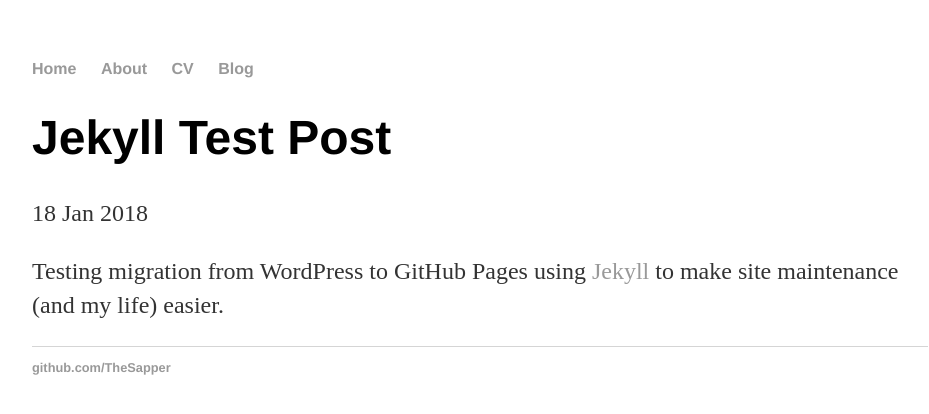
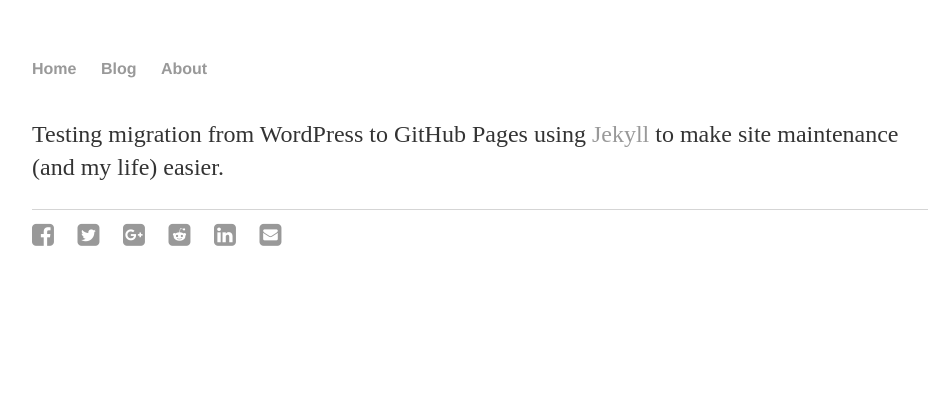
Before and after one commit to TheSapper/TheSapper.github.io, a Jekyll site: the page built from _posts/2018-01-18-Jekyll-Test.md, in a window 1280 px wide. Shown: the top 414 px of the page, without its empty margins (160-1089 px from the left). Built offline with Jekyll 4.4.1, drawn with Linux system fonts in a browser that asks for light colours.

Commit message:
Alterations to layouts.

```diff
--- a/_layouts/default.html
+++ b/_layouts/default.html
@@ -1,26 +1,11 @@
-<!DOCTYPE html>
-<html>
-	<head>
-		<title>{{ page.title }}</title>
-		<!-- link to main stylesheet -->
-		<link rel="stylesheet" type="text/css" href="/css/main.css">
-	</head>
-	<body>
-		<nav>
-    		<ul>
-        		<li><a href="/">Home</a></li>
-	        	<li><a href="/about">About</a></li>
-        		<li><a href="/cv">CV</a></li>
-        		<li><a href="/blog">Blog</a></li>
-    		</ul>
-		</nav>
-		<div class="container">
-    		{{ content }}
-		</div><!-- /.container -->
-		<footer>
-    		<ul>
-        		<li><a href="https://github.com/TheSapper">github.com/TheSapper</a></li>
-			</ul>
-		</footer>
-	</body>
+<!doctype html>
+<html lang="en">
+  {% include head.html %}
+  {% include header.html %}
+  <body>
+    {% include sidebar.html %}
+    <div class="container">
+    {{ content }}
+	  </div> <!-- container -->
+  </body>
 </html>
--- a/_layouts/post.html
+++ b/_layouts/post.html
@@ -1,9 +1,22 @@
 ---
 layout: default
 ---
-<h1>{{ page.title }}</h1>
-<p class="meta">{{ page.date | date_to_string }}</p>
-
-<div class="post">
+<article>
+  <header>
+    <h1>{{ post.title }}</h1>
+    <p>{{ post.date | date_to_string }}</p>
+  </header>
+  <div class="post-body">
   {{ content }}
-</div>
+  </div>
+  <footer>
+    <ul class="share-buttons">
+      <li><a href="https://www.facebook.com/sharer/sharer.php?u={{ site.url }}&quote={{ post.title }}" target="_blank" title="Share on Facebook"><i class="fa fa-facebook-square fa-2x" aria-hidden="true"></i><span class="sr-only">Share on Facebook</span></a></li>
+      <li><a href="https://twitter.com/intent/tweet?source={{ site.url }}&text={{ post.title }}: {{ site.url }}&via=InfosecSapper" target="_blank" title="Tweet"><i class="fa fa-twitter-square fa-2x" aria-hidden="true"></i><span class="sr-only">Tweet</span></a></li>
+      <li><a href="https://plus.google.com/share?url={{ site.url }}" target="_blank" title="Share on Google+"><i class="fa fa-google-plus-square fa-2x" aria-hidden="true"></i><span class="sr-only">Share on Google+</span></a></li>
+      <li><a href="http://www.reddit.com/submit?url={{ site.url }}&title={{ post.title }}" target="_blank" title="Submit to Reddit"><i class="fa fa-reddit-square fa-2x" aria-hidden="true"></i><span class="sr-only">Submit to Reddit</span></a></li>
+      <li><a href="http://www.linkedin.com/shareArticle?mini=true&url={{ site.url }}&title={{ post.title }}&summary={{ post.excerpt }}&source={{ site.url }}" target="_blank" title="Share on LinkedIn"><i class="fa fa-linkedin-square fa-2x" aria-hidden="true"></i><span class="sr-only">Share on LinkedIn</span></a></li>
+      <li><a href="mailto:?subject={{ post.title }}&body={{ post.excerpt }}: {{ site.url }}" target="_blank" title="Send email"><i class="fa fa-envelope-square fa-2x" aria-hidden="true"></i><span class="sr-only">Send email</span></a></li>
+    </ul>
+  </footer>
+</article>
```
Also changed, not shown: _layouts/page.html (added, +8 -0 lines).
